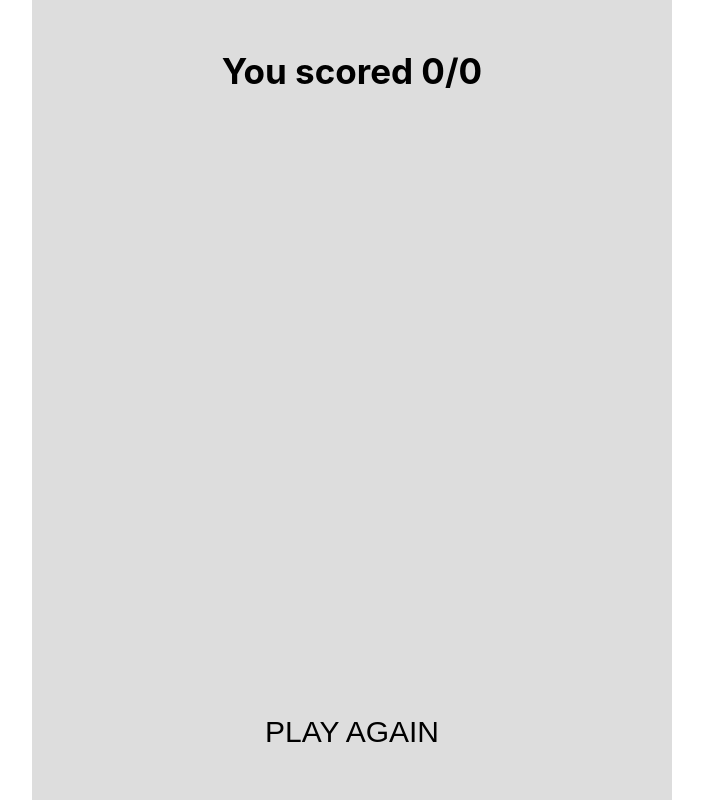
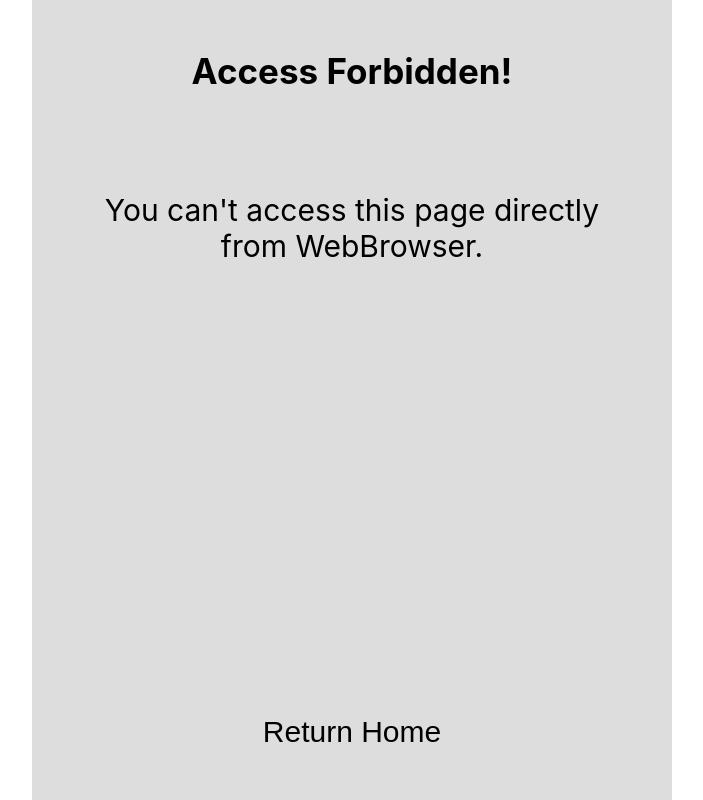
Before and after one commit to mastertalent/trivia-app-react, a React (Create React App) app: page /results in a window 1280 px wide. Shown: the whole page, without its empty margins (288-991 px from the left). Built offline with nearby package versions, Linux system fonts and the light colour scheme; a web font is replaced by a local one.

Commit message:
access control

```diff
--- a/src/features/common/myStore.ts
+++ b/src/features/common/myStore.ts
@@ -8,6 +8,7 @@ export const myStore = createSlice({
   initialState: {
     questions: [],
     answers: [],
+    isAuthenticated: false,
     error: undefined,
   },
   reducers: {
@@ -24,6 +25,7 @@ export const myStore = createSlice({
     reset: (state) => {
       state.questions = [];
       state.answers = [];
+      state.isAuthenticated = true;
       state.error = undefined;
     },
   },
@@ -64,6 +66,13 @@ export const selectQuestion = (state: { common: any; }) => {
   return {};
 };
 
+export const _isAuthenticated = (state: { common: any; }) => {
+  const { common } = state;
+  const { isAuthenticated } = common;
+
+  return isAuthenticated;
+}
+
 export const selectResults = (state: { common: any; }) => {
   const { common } = state;
   const { questions, answers } = common;
--- /dev/null
+++ b/src/features/error/Error.tsx
@@ -0,0 +1,25 @@
+import { useNavigate } from "react-router-dom";
+
+const Error = () => {
+  const navigate = useNavigate();
+
+  return (
+    <div className="center">
+      <div className="title">Access Forbidden!</div>
+      <div className="desc">
+        You can't access this page directly from WebBrowser.
+      </div>
+      <div>
+        <button
+          onClick={() => {
+            navigate("/");
+          }}
+        >
+          Return Home
+        </button>
+      </div>
+    </div>
+  );
+};
+
+export default Error;
--- /dev/null
+++ b/src/features/error/index.ts
@@ -0,0 +1,3 @@
+import Error from "./Error";
+
+export default Error;
--- /dev/null
+++ b/src/navigation/ProtectedRoute.tsx
@@ -0,0 +1,24 @@
+import Error from "../features/error";
+
+export type ProtectedRouteProps = {
+  isAuthenticated: boolean;
+  errorComponent: JSX.Element;
+  outlet: JSX.Element;
+};
+
+export const ProtectedRoute = ({
+  isAuthenticated,
+  errorComponent,
+  outlet,
+}: ProtectedRouteProps) => {
+  if (isAuthenticated) {
+    return outlet;
+  } else {
+    return errorComponent;
+  }
+};
+
+export const defaultProtectedRouteProps: Omit<ProtectedRouteProps, "outlet"> = {
+  isAuthenticated: false,
+  errorComponent: <Error />,
+};
--- a/src/navigation/RootRouter.tsx
+++ b/src/navigation/RootRouter.tsx
@@ -1,16 +1,60 @@
 import { BrowserRouter as Router, Routes, Route } from "react-router-dom";
+
+import { ProtectedRoute, defaultProtectedRouteProps } from "./ProtectedRoute";
+
 import { HomeScreen } from "../features/home";
 import { QuizScreen } from "../features/quiz";
 import { ResultScreen } from "../features/results";
 
-const RootRouter = () => (
-  <Router>
-    <Routes>
-      <Route path="/" element={<HomeScreen />} />
-      <Route path="/quiz" element={<QuizScreen />} />
-      <Route path="/results" element={<ResultScreen />} />
-    </Routes>
-  </Router>
-);
+import { useSelector } from "react-redux";
+import { _isAuthenticated } from "../features/common/myStore";
+
+const routes = [
+  {
+    path: "/",
+    element: HomeScreen,
+    protected: false,
+  },
+  {
+    path: "/quiz",
+    element: QuizScreen,
+    protected: true,
+  },
+  {
+    path: "/results",
+    element: ResultScreen,
+    protected: true,
+  },
+];
+
+const RootRouter = () => {
+  const _isAuth: boolean = useSelector(_isAuthenticated);
+  const _protectedRouteProps = {
+    ...defaultProtectedRouteProps,
+    isAuthenticated: _isAuth,
+  };
+
+  return (
+    <Router>
+      <Routes>
+        {routes.map((route, i) => {
+          return route.protected ? (
+            <Route
+              path={`/${route.path}`}
+              element={
+                <ProtectedRoute
+                  {..._protectedRouteProps}
+                  outlet={<route.element />}
+                />
+              }
+            />
+          ) : (
+            <Route path={`/${route.path}`} element={<route.element />} />
+          );
+        })}
+      </Routes>
+    </Router>
+  );
+};
 
 export default RootRouter;
```
